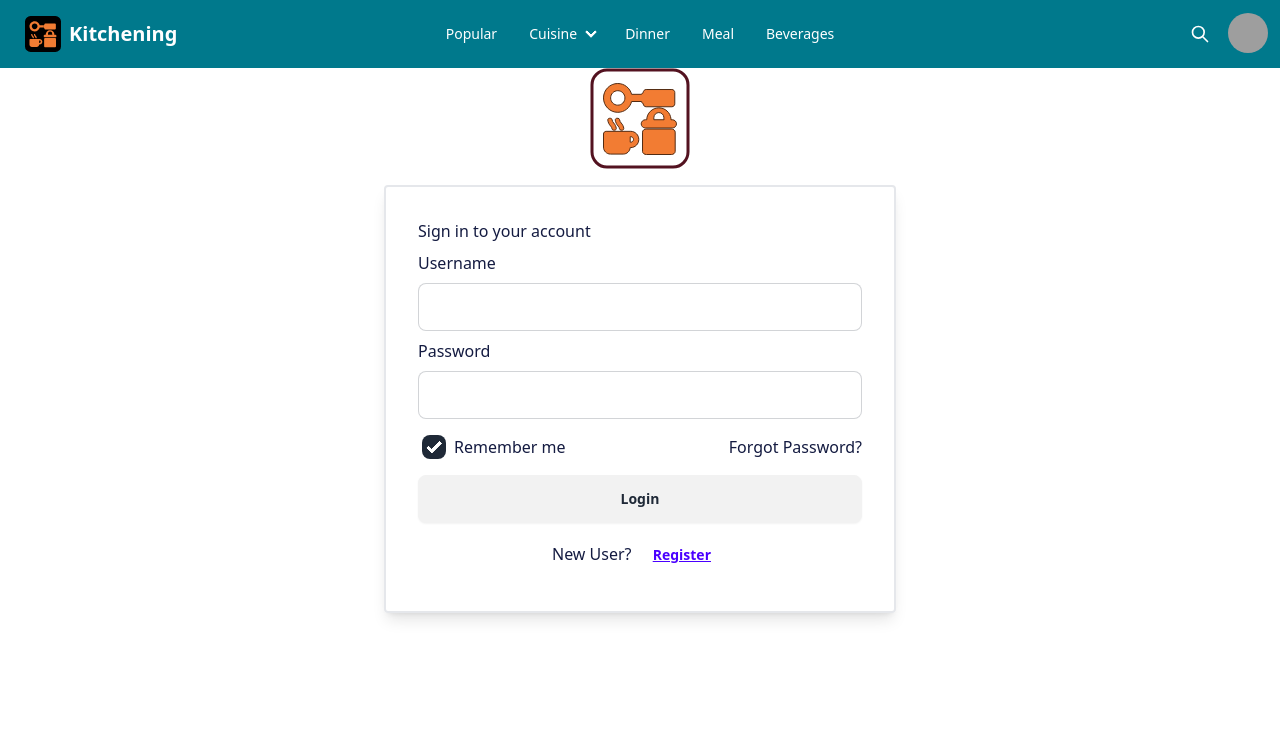
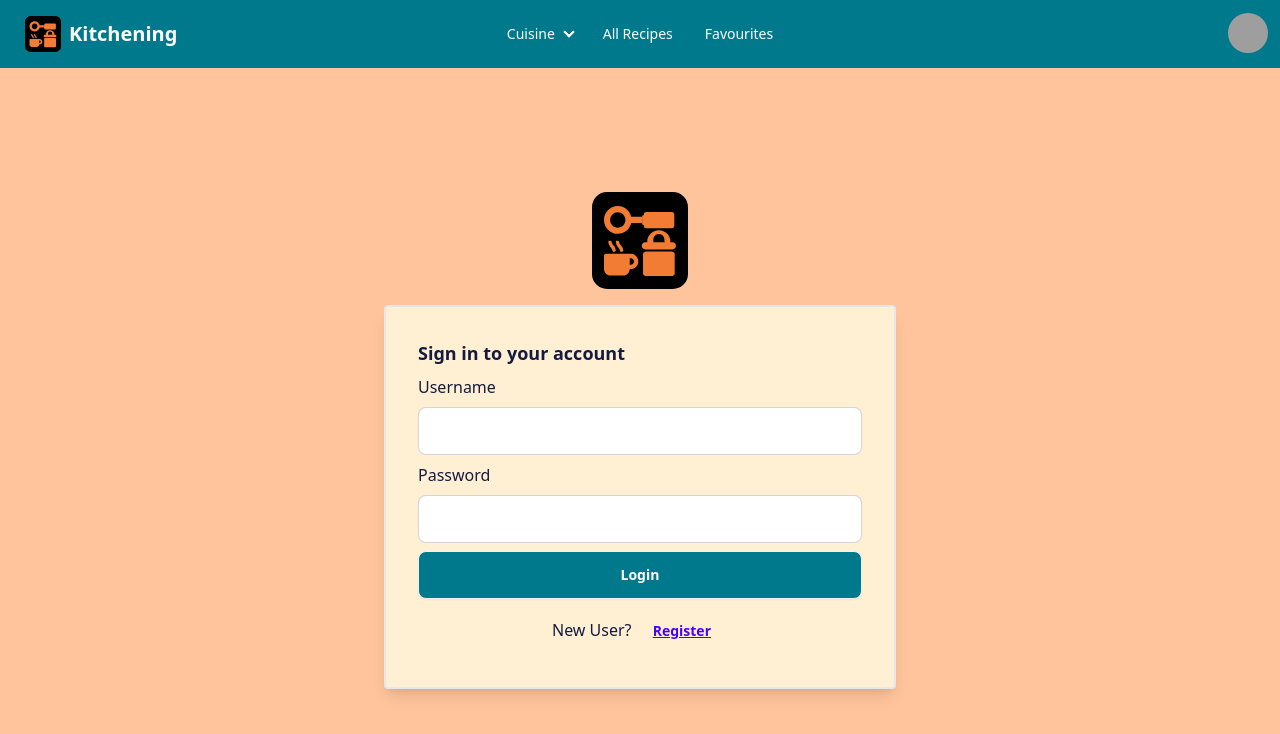
Before and after one commit to ujaann/kitchening-front, a React (Vite) app: page /login in a window 1280 px wide. Shown: the top 734 px of the page. Built offline with nearby package versions, Linux system fonts and the light colour scheme; grey boxes are pictures that could not be loaded.

Commit message:
Managed routing and used context and localstorage to store token

```diff
--- a/src/App.jsx
+++ b/src/App.jsx
@@ -5,9 +5,10 @@ import { Home } from "./core/public/Home";
 import { Login } from "./core/public/Login";
 import { AuthProvider } from "./core/context/AuthContext";
 import { Register } from "./core/public/Register";
-import UserDashboard from "./core/private/UserDashboard";
+
 import TopBar from "./core/global/Navbar";
 import SingleRecipe from "./core/public/SingleRecipe";
+import { AllRecipe } from "./core/public/AllRecipe";
 
 function App() {
   const privateRoutes = [];
@@ -15,6 +16,8 @@ function App() {
     { path: "/", element: <Home /> },
     { path: "/login", element: <Login /> },
     { path: "/register", element: <Register /> },
+    {path: "/allRecipe/:cuisine", element: <AllRecipe />},
+    {path: "/allRecipe/", element: <AllRecipe />},
 
     { path: "/recipe/:recipeId", element: <SingleRecipe /> },
   ];
--- a/src/components/Hero.jsx
+++ b/src/components/Hero.jsx
@@ -9,7 +9,7 @@ import React, { Component } from "react";
  */
 export const Hero = ({ image, title, desc, action }) => {
   return (
-    <div className="hero bg-base-200 min-h-96">
+    <div className="hero bg-papayaWhip min-h-96">
       <div className="hero-content flex-col lg:flex-row z-auto">
         <div className="w-[50%] lg:w-full">
         <img
@@ -25,7 +25,7 @@ export const Hero = ({ image, title, desc, action }) => {
           <p className="py-6">
             {desc}
           </p>
-          <button className="btn btn-primary" onClick={action}>Get Started</button>
+          <button className="btn bg-caribeanCurrent text-white" onClick={action}>Get Started</button>
         </div>
       </div>
     </div>
--- a/src/core/context/AuthContext.jsx
+++ b/src/core/context/AuthContext.jsx
@@ -1,14 +1,33 @@
-import { createContext, useState } from "react";
+import { createContext, useState, useEffect } from "react";
 
-export const AuthContext=createContext();
+export const AuthContext = createContext();
 
-export const AuthProvider=({children}) => {
-    const [info,setInfo]=useState({"username":"test","role":"admin"});
-    return (
-        <>
-        <AuthContext.Provider value={{info,setInfo}}>
-            {children}
-        </AuthContext.Provider>
-        </>
-    );
-}
+export const AuthProvider = ({ children }) => {
+  const [authInfo, setAuthInfo] = useState(() => {
+    const savedAuthInfo = localStorage.getItem("authInfo");
+    return savedAuthInfo ? JSON.parse(savedAuthInfo) : { token: null, username: null, role: null };
+  });
+
+
+  useEffect(() => {
+    if (authInfo.token) {
+      localStorage.setItem("authInfo", JSON.stringify(authInfo));
+    } else {
+      localStorage.removeItem("authInfo");
+    }
+  }, [authInfo]);
+
+  const login = (token, username, role) => {
+    setAuthInfo({ token, username, role });
+  };
+
+  const logout = () => {
+    setAuthInfo({ token: null, username: null, role: null });
+  };
+
+  return (
+    <AuthContext.Provider value={{ authInfo, login, logout }}>
+      {children}
+    </AuthContext.Provider>
+  );
+};
--- a/src/core/global/Navbar.jsx
+++ b/src/core/global/Navbar.jsx
@@ -1,9 +1,20 @@
 import { AlignJustify } from "lucide-react";
-import { Link } from "react-router-dom";
+import { Link, useNavigate } from "react-router-dom";
 import logo from "../../assets/logo.svg";
-import React from "react";
+import React, { useContext } from "react";
+import { AuthContext } from "../context/AuthContext";
 
 const TopBar = () => {
+  const { authInfo, logout } = useContext(AuthContext);
+
+
+  const navigate = useNavigate();
+
+  const handleLogout = () => {
+    logout();
+    navigate("/login");
+  };
+
   return (
     <div className="navbar bg-caribeanCurrent text-white">
       <div className="navbar-start">
@@ -16,9 +27,6 @@ const TopBar = () => {
             className="menu menu-sm text-spaceCadet dropdown-content bg-base-100 rounded-box z-[1] mt-3 w-52 p-2 shadow"
           >
             <li>
-              <Link to="/popular">Popular</Link>
-            </li>
-            <li>
               <details>
                 <summary>Cuisine</summary>
                 <ul className="p-2">
@@ -26,19 +34,22 @@ const TopBar = () => {
                     <Link to="/cuisine/nepali">Nepali</Link>
                   </li>
                   <li>
-                    <Link to="/cuisine/submenu-2">Submenu 2</Link>
+                    <Link to="/cuisine/chinese">Chinese</Link>
+                  </li>
+                  <li>
+                    <Link to="/cuisine/thai">Thai</Link>
+                  </li>
+                  <li>
+                    <Link to="/cuisine/nepakorean">Korean</Link>
                   </li>
                 </ul>
               </details>
             </li>
             <li>
-              <Link to="/dinner">Dinner</Link>
+              <Link to="/allRecipe">All Recipes</Link>
             </li>
             <li>
-              <Link to="/meal">Meal</Link>
-            </li>
-            <li>
-              <Link to="/beverages">Beverages</Link>
+              <Link to="/favourites">Favourites</Link>
             </li>
           </ul>
         </div>
@@ -50,9 +61,6 @@ const TopBar = () => {
       <div className="navbar-center hidden lg:flex">
         <ul className="menu menu-horizontal px-1">
           <li>
-            <Link to="/popular">Popular</Link>
-          </li>
-          <li>
             <details>
               <summary>Cuisine</summary>
               <ul className="p-2 text-spaceCadet">
@@ -60,41 +68,32 @@ const TopBar = () => {
                   <Link to="/cuisine/nepali">Nepali</Link>
                 </li>
                 <li>
-                  <Link to="/cuisine/submenu-2">Submenu 2</Link>
+                  <Link to="/cuisine/chinese">Chinese</Link>
+                </li>
+                <li>
+                  <Link to="/cuisine/thai">Thai</Link>
+                </li>
+                <li>
+                  <Link to="/cuisine/nepakorean">Korean</Link>
                 </li>
               </ul>
             </details>
           </li>
           <li>
-            <Link to="/dinner">Dinner</Link>
+            <Link to="/allRecipe">All Recipes</Link>
           </li>
           <li>
-            <Link to="/meal">Meal</Link>
-          </li>
-          <li>
-            <Link to="/beverages">Beverages</Link>
+            <Link to="/favourites">Favourites</Link>
           </li>
         </ul>
       </div>
       <div className="navbar-end">
-        <button className="btn btn-ghost btn-circle">
-          <svg
-            xmlns="http://www.w3.org/2000/svg"
-            className="h-5 w-5"
-            fill="none"
-            viewBox="0 0 24 24"
-            stroke="currentColor"
+        <div className="dropdown dropdown-end">
+          <div
+            tabIndex={0}
+            role="button"
+            className="btn btn-ghost btn-circle avatar"
           >
-            <path
-              strokeLinecap="round"
-              strokeLinejoin="round"
-              strokeWidth="2"
-              d="M21 21l-6-6m2-5a7 7 0 11-14 0 7 7 0 0114 0z"
-            />
-          </svg>
-        </button>
-        <div className="dropdown dropdown-end">
-          <div tabIndex={0} role="button" className="btn btn-ghost btn-circle avatar">
             <div className="w-10 rounded-full">
               <img
                 alt="Profile"
@@ -106,6 +105,8 @@ const TopBar = () => {
             tabIndex={0}
             className="menu menu-sm dropdown-content text-spaceCadet bg-base-100 rounded-box z-[1] mt-3 w-52 p-2 shadow"
           >
+            {authInfo.token ? (
+              <>
                 <li>
                   <Link to="/profile">Profile</Link>
                 </li>
@@ -116,11 +117,14 @@ const TopBar = () => {
                   <Link to="/create-recipe">Create a Recipe</Link>
                 </li>
                 <li>
-              <Link to="/settings">Settings</Link>
+                  <a onClick={handleLogout}>Logout</a>
                 </li>
+              </>
+            ) : (
               <li>
-              <Link to="/logout">Logout</Link>
+                <Link to="/login">Login</Link>
               </li>
+            )}
           </ul>
         </div>
       </div>
--- /dev/null
+++ b/src/core/public/AllRecipe.jsx
@@ -0,0 +1,32 @@
+import { Search } from "lucide-react";
+import React from "react";
+import { Card } from "../../components/Card";
+import { use } from "react";
+import { useParams } from "react-router-dom";
+
+export const AllRecipe = () => {
+    const {cuisine}=useParams();
+    console.log(cuisine);
+
+  return (
+    <div className="sm:p-20 bg-peach h-full">
+      <div className="bg-papayaWhip rounded-box shadow-md p-4">
+        <div className="p-4 pb-2 text-lg opacity-60 tracking-wide">
+          All Recipes
+        </div>
+        <label className="input flex items-center gap-3 opacity-80 md:mr-80 sm:mr-8 ml-8 my-8">
+          <Search className="text-gray-500" />
+          <input type="search" required placeholder="Search" />
+        </label>
+        <div className="grid grid-cols-1 sm:grid-cols-2 lg:grid-cols-3 gap-6 p-4">
+          <Card title="Food" author="Ujan Sthapit" image="https://img.daisyui.com/images/stock/photo-1494232410401-ad00d5433cfa.webp"/>
+          <Card title="Food" author="Ujan Sthapit" image="https://img.daisyui.com/images/stock/photo-1494232410401-ad00d5433cfa.webp"/>
+          <Card title="Food" author="Ujan Sthapit" image="https://img.daisyui.com/images/stock/photo-1494232410401-ad00d5433cfa.webp"/>
+          <Card title="Food" author="Ujan Sthapit" image="https://img.daisyui.com/images/stock/photo-1494232410401-ad00d5433cfa.webp"/>
+          <Card title="Food" author="Ujan Sthapit" image="https://img.daisyui.com/images/stock/photo-1494232410401-ad00d5433cfa.webp"/>
+          <Card title="Food" author="Ujan Sthapit" image="https://img.daisyui.com/images/stock/photo-1494232410401-ad00d5433cfa.webp"/>
+        </div>
+      </div>
+    </div>
+  );
+};
--- a/src/core/public/Login.jsx
+++ b/src/core/public/Login.jsx
@@ -1,34 +1,61 @@
-import React from "react";
-import Logo from "../../assets/logo_light.svg";
+import React, { useContext, useState } from "react";
+import Logo from "../../assets/logo.svg";
+import { Link, useNavigate } from "react-router-dom";
+import { AuthContext } from "../context/AuthContext";
 
 export const Login = () => {
+  const { login } = useContext(AuthContext);
+  const navigate = useNavigate();
+  const [username, setUsername] = useState("");
+  const [password, setPassword] = useState("");
+
+  const handleLogin = async () => {
+    // Replace this with your actual authentication logic
+    const response = await fetch("/api/auth/login", {
+      method: "POST",
+      headers: {
+        "Content-Type": "application/json",
+      },
+      body: JSON.stringify({ username, password }),
+    });
+
+    if (response.ok) {
+      const data = await response.json();
+      login(data.token, username, data.role);
+      navigate("/");
+    } else {
+      alert("Invalid credentials");
+    }
+  };
+
   return (
-    <div className="flex flex-col items-center justify-center h-full">
+    <div className="flex flex-col items-center justify-center h-screen bg-peach">
       <div>
-        <img src={Logo} className="max-sm:hidden"/>
+        <img src={Logo} className="max-sm:hidden" />
       </div>
-      <div className="w-2/5 flex flex-col border-2 p-8 rounded gap-2 shadow-lg mx-14 mt-4 my-14">
-        <div>Sign in to your account</div>
+      <div className="w-2/5 flex flex-col border-2 p-8 rounded gap-2 shadow-lg mx-14 mt-4 my-14 bg-papayaWhip">
+        <div className="text-lg font-semibold">Sign in to your account</div>
         <div>Username</div>
-        <label class="input input-bordered flex items-center gap-2">
-          <input type="text" />
+        <label className="input input-bordered flex items-center gap-2">
+          <input
+            type="text"
+            value={username}
+            onChange={(e) => setUsername(e.target.value)}
+          />
         </label>
         <div>Password</div>
-        <label class="input input-bordered flex items-center gap-2">
-          <input type="password" />
+        <label className="input input-bordered flex items-center gap-2">
+          <input
+            type="password"
+            value={password}
+            onChange={(e) => setPassword(e.target.value)}
+          />
         </label>
-        <div className="flex items-center justify-between">
-          <label class="label cursor-pointer gap-2">
-            <input type="checkbox" checked="checked" class="checkbox" />
-            Remember me
-          </label>
-
-          <div>Forgot Password?</div>
-        </div>
-
-        <button className="btn"> Login</button>
+        <button className="btn bg-caribeanCurrent text-white" onClick={handleLogin}>
+          Login
+        </button>
         <div className="my-0 mx-auto">
-          New User? <a className="btn btn-link">Register</a>
+          New User? <Link to="/register" className="btn btn-link">Register</Link>
         </div>
       </div>
     </div>
```
Also changed, not shown: src/components/Card.jsx (+8 -18 lines), src/components/CommentSection.jsx (added, +54 -0 lines), src/core/public/Register.jsx (+11 -11 lines). Lines whose indentation alone changed are shown as unchanged.
